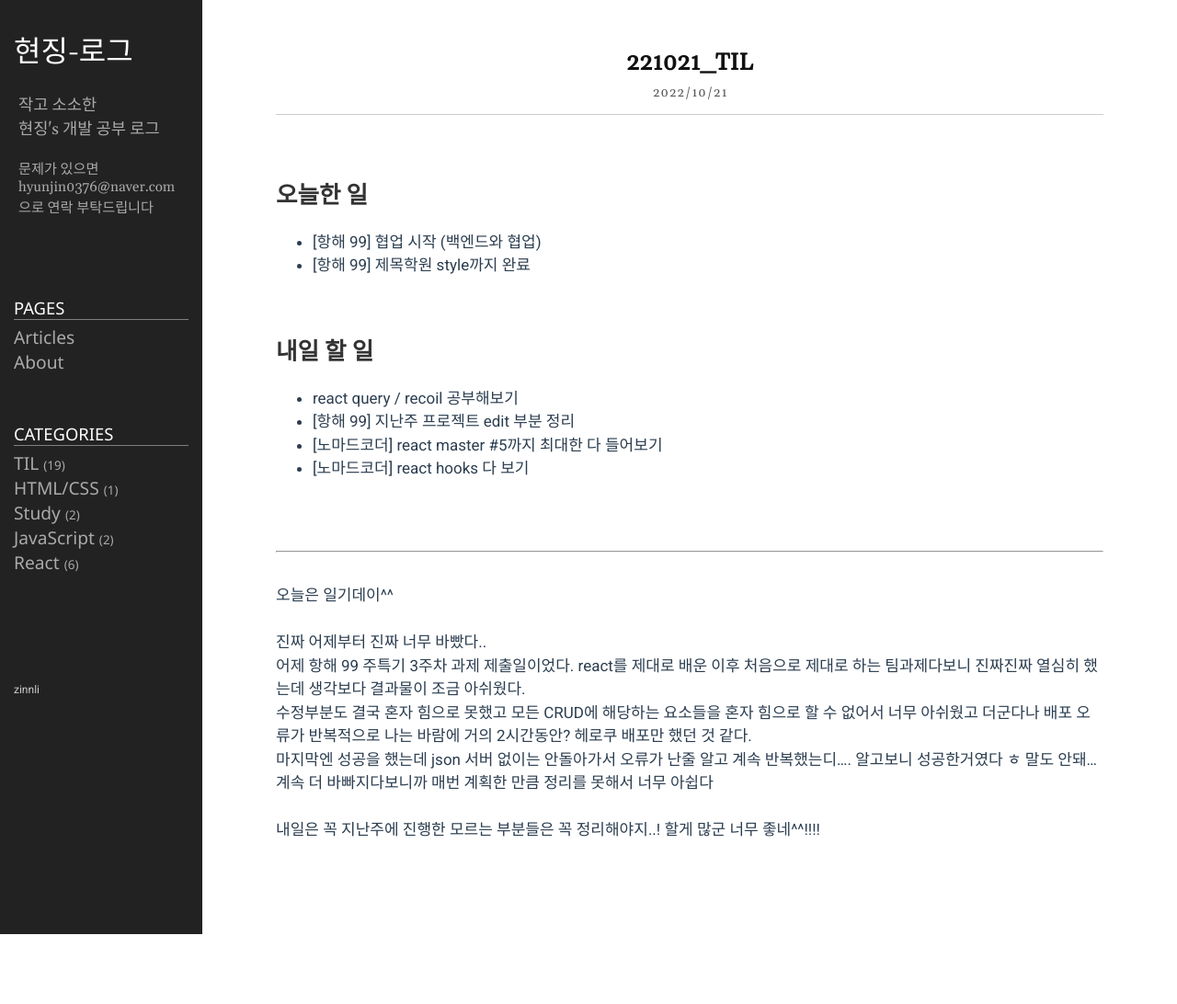
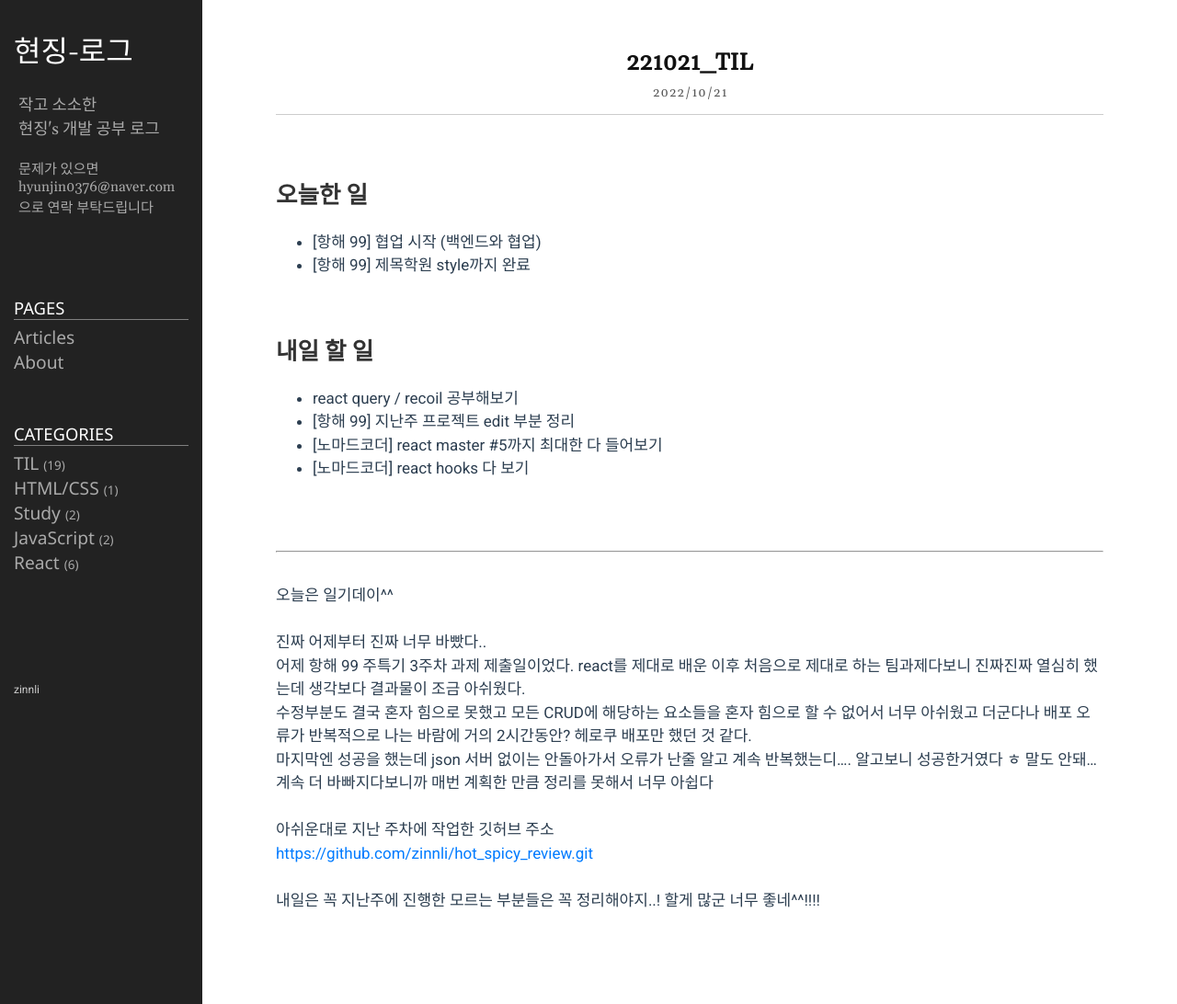
Before and after one commit to zinnli/zinnli.github.io, a Jekyll site: the page built from _posts/2022-10-21-TIL_16.markdown, in a window 1280 px wide. Shown: the whole page at 92% size. Built offline with Jekyll 4.4.1, drawn with Linux system fonts in a browser that asks for light colours; before the commit the page ends 1016 px from its top, so only the background shows below that.

Commit message:
221021 TIL 깃허브 주소 추가

```diff
--- a/_posts/2022-10-21-TIL_16.markdown
+++ b/_posts/2022-10-21-TIL_16.markdown
@@ -36,4 +36,10 @@ category: TIL
 계속 더 바빠지다보니까 매번 계획한 만큼 정리를 못해서 너무 아쉽다
 
 <br/>
+아쉬운대로 지난 주차에 작업한 깃허브 주소
+<br/>
+
+<https://github.com/zinnli/hot_spicy_review.git>
+
+<br/>
 내일은 꼭 지난주에 진행한 모르는 부분들은 꼭 정리해야지..! 할게 많군 너무 좋네^^!!!!
```
